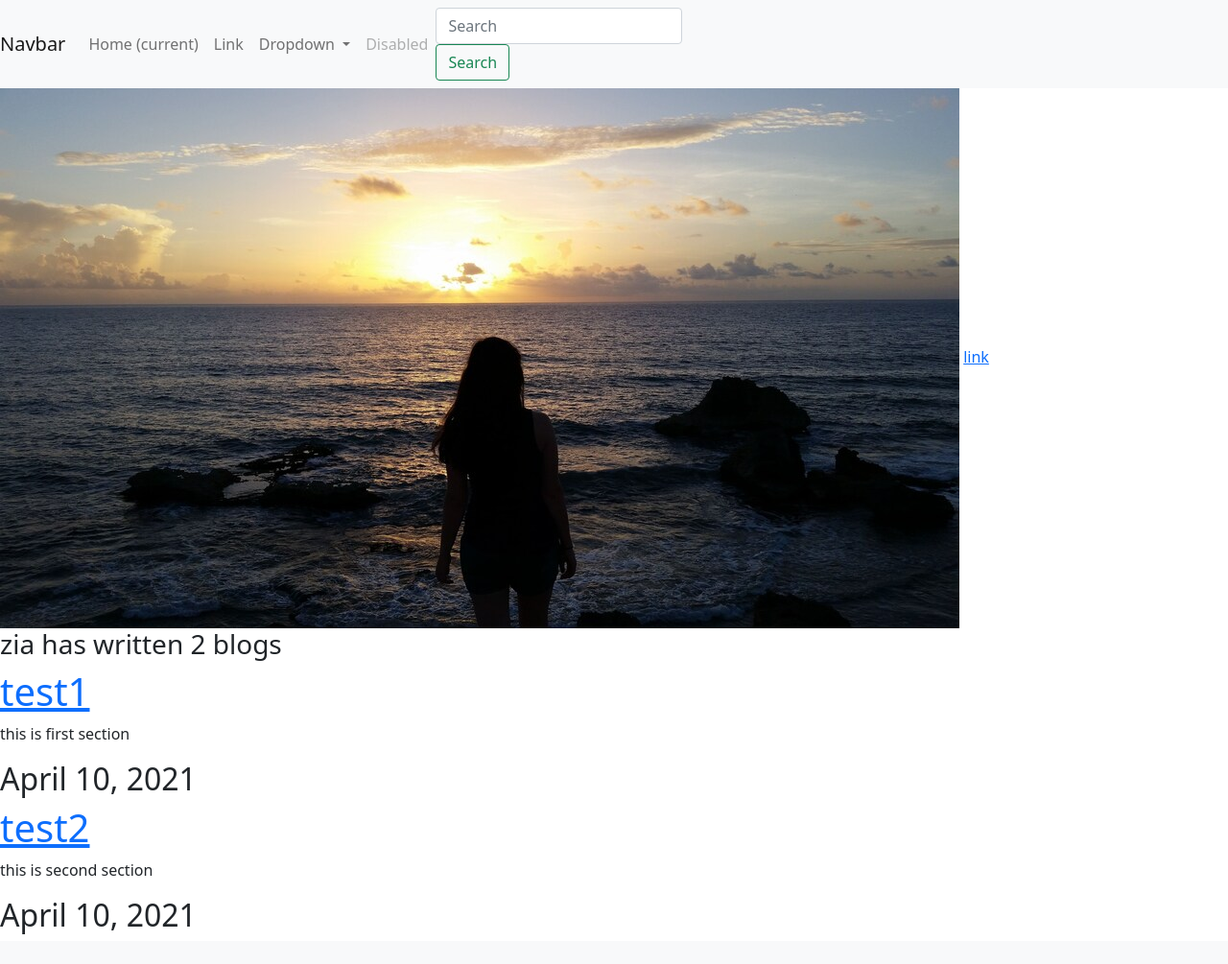
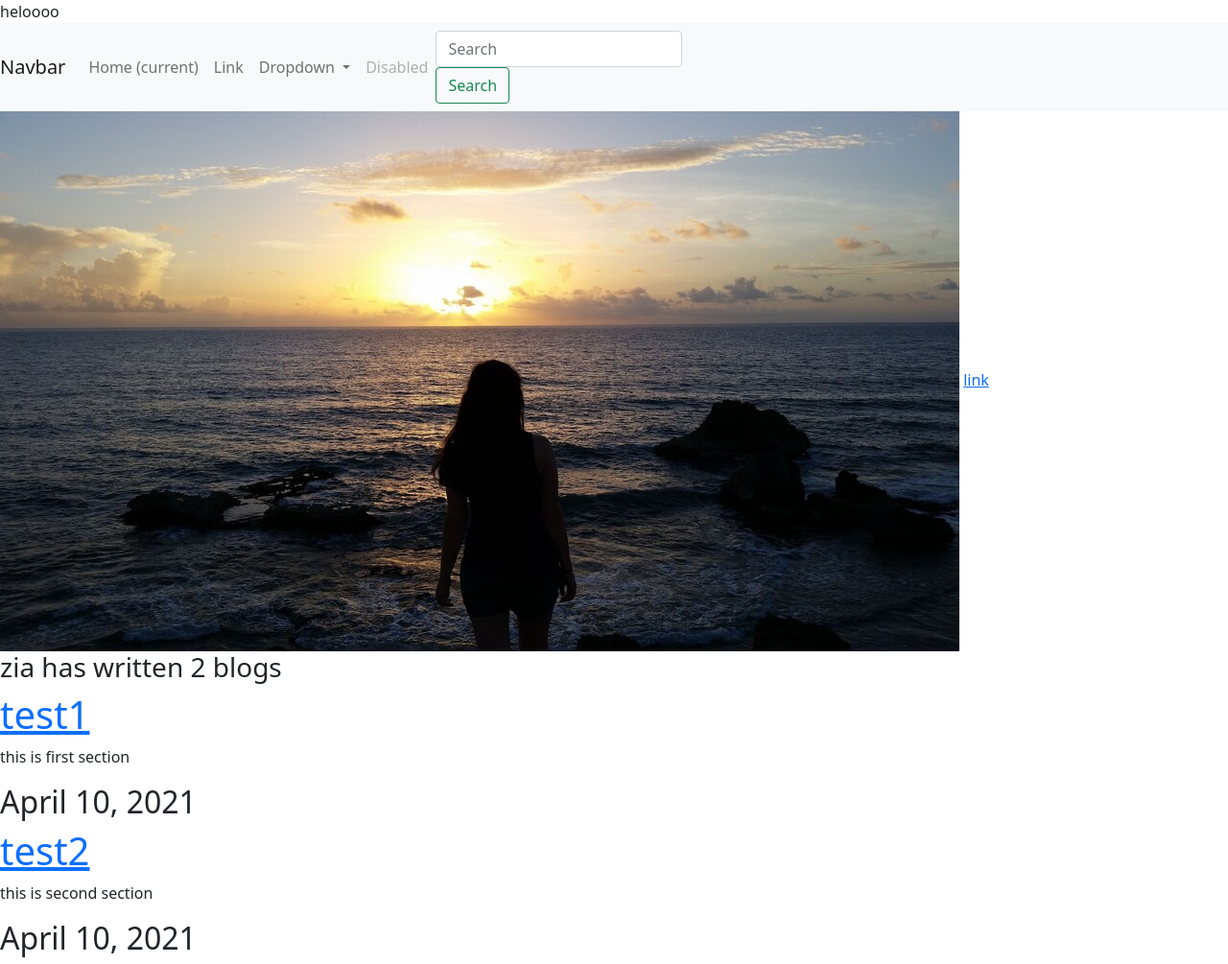
Before and after one commit to ziashanehbandi/django-first, a Django app: page /blog/ in a window 1280 px wide. Shown: the whole page at 96% size. Before the commit the page ends 974 px from the top, so only its background shows below. Run offline with Django 3.2, Linux system fonts and the light colour scheme; data comes from the database, SQL or seed files in the repository.

Commit message:
for posixpath

```diff
--- a/blog/templates/blog/blog.html
+++ b/blog/templates/blog/blog.html
@@ -7,6 +7,7 @@
     <title>blog</title>
 </head>
 <body>
+heloooo
 {% extends 'djangoProject3/base.html' %}
 {% block center %}
 {% load static %}
--- a/djangoProject3/settings.py
+++ b/djangoProject3/settings.py
@@ -121,9 +121,10 @@ USE_TZ = True
 # Static files (CSS, JavaScript, Images)
 # https://docs.djangoproject.com/en/3.1/howto/static-files/
 
+
+#MEDIA_ROOT = BASE_DIR / 'media'
 STATIC_URL = '/static/'
 STATIC_ROOT = BASE_DIR.joinpath('static')
 
 MEDIA_ROOT = BASE_DIR.joinpath('media')
 MEDIA_URL = '/media/'
-#MEDIA_ROOT = BASE_DIR / 'media'
```
